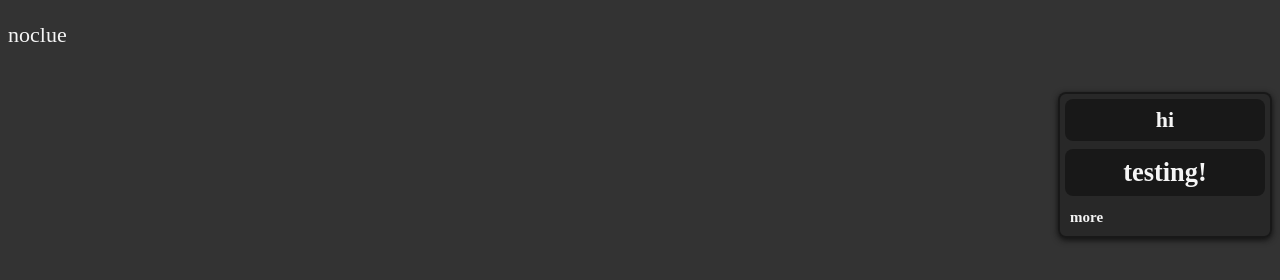
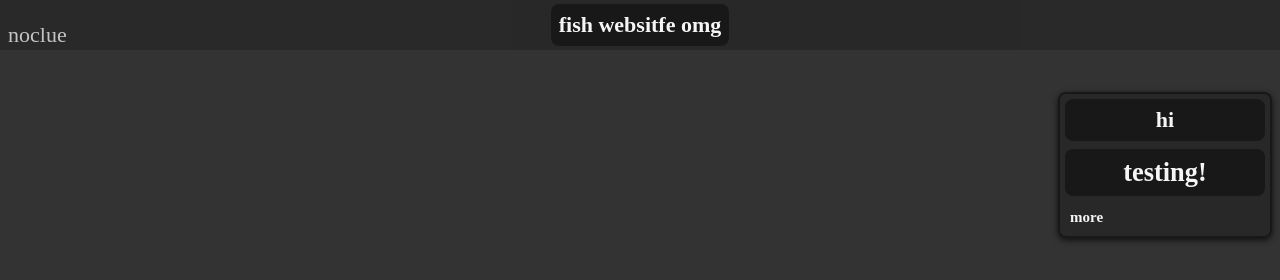
Before and after one commit to dr-kids/about, a plain HTML site: page index.html in a window 1280 px wide. Drawn offline with Linux system fonts and the light colour scheme.

Commit message:
added w.i.p topbar!!!

```diff
--- a/index.html
+++ b/index.html
@@ -12,6 +12,12 @@
         <link rel="icon" href="fuckassimage.jpg" type="image/x-icon" />
         <link rel="stylesheet" href="main.css" type="text/css" />
     </head>
+
+    <div class="topbar">
+        <div class="heading">
+            <b>fish websitfe omg</b>
+        </div>
+    </div>
 
     <p>noclue</p>
 
--- a/main.css
+++ b/main.css
@@ -47,3 +47,36 @@ body {
     border-radius: 2px;
     width: var(--infobox-heading-length, 72px);
 }
+
+.topbar {
+    position: fixed;
+    width: 100%;
+    height: 50px;
+    top: 0;
+    min-height: 50px;
+    background-color: rgba(0, 0, 0, 0.2);
+    display: flex;
+    justify-content: center;
+    align-items: center;
+    right: 0;
+}
+
+.topbar .heading {
+    display: flex;
+    justify-content: center;
+    text-align: center;
+    padding: 8px;
+    border-radius: 8px;
+    margin: 3px;
+    background-color: rgba(0, 0, 0, 0.4);
+}
+
+.topbar .button {
+    display: flex;
+    justify-content: center;
+    text-align: center;
+    margin: 3px;
+    border-radius: 8px;
+    padding: 8px;
+    background-color: rgba(0, 0, 0, 0.4);
+}
```
